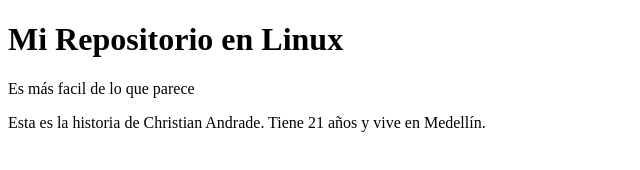
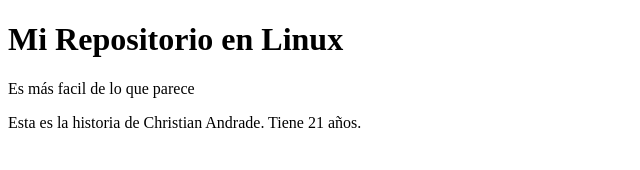
Before and after one commit to Jakekap/CursoGitPlatzi, a plain HTML site: page index.html in a window 1280 px wide. Shown: the whole page, without its empty margins (0-640 px from the left). Drawn offline with Linux system fonts and the light colour scheme.

Commit message:
remove lugar de Chris

```diff
--- a/index.html
+++ b/index.html
@@ -10,7 +10,7 @@
     <h1>Mi Repositorio en Linux</h1>
     <p>Es más facil de lo que parece</p>
     <p>Esta es la historia de Christian Andrade.
-        Tiene 21 años y vive en Medellín.
+        Tiene 21 años.
     </p>
 </body>
 </html>
```
